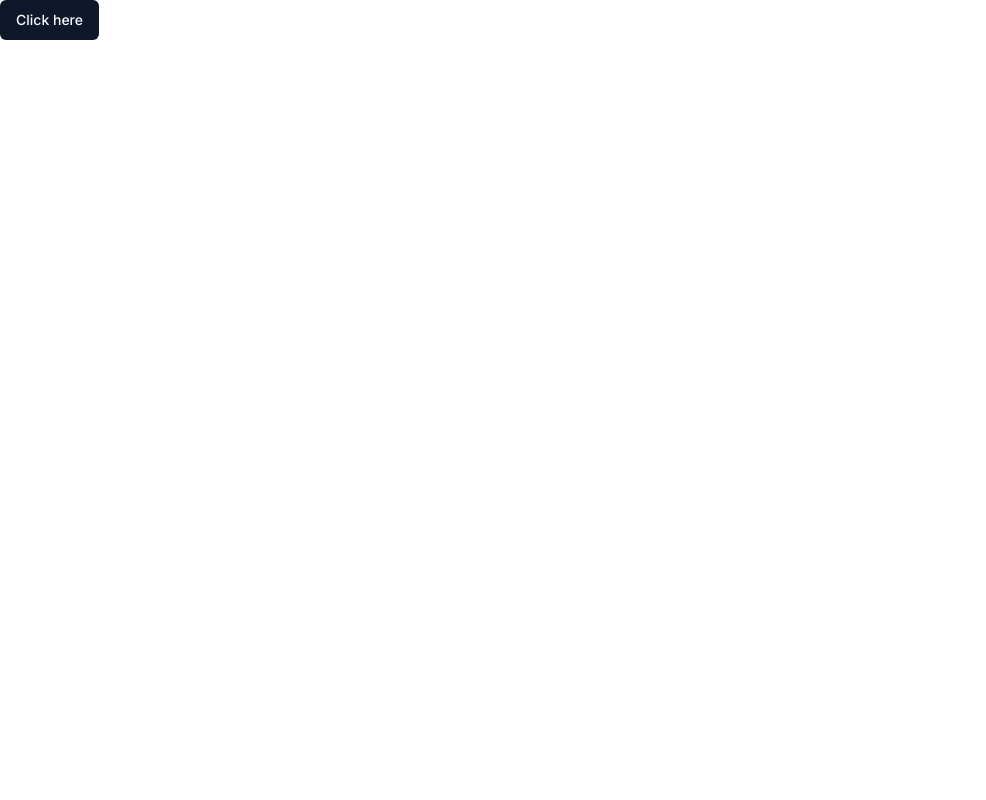
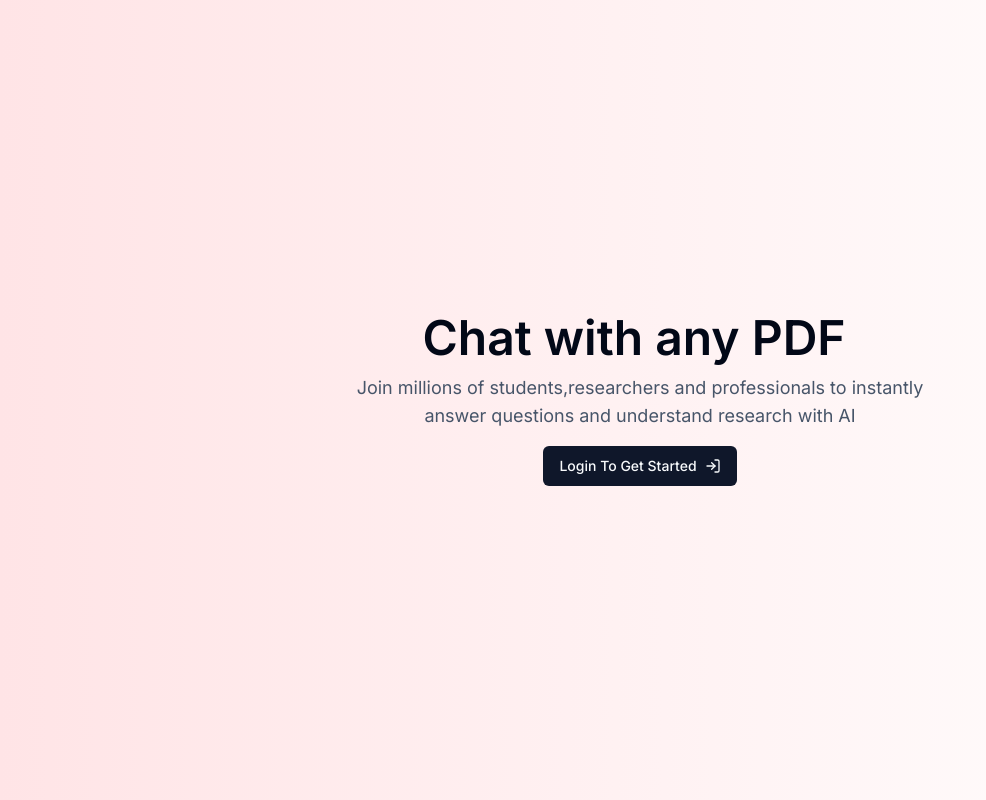
Before and after one commit to Abhinav-2004/chat-pdf-gpt, a Next.js app in the folder chatpdf/: page / in a window 1280 px wide. Shown: the whole page, without its empty margins (0-986 px from the left). Built offline with nearby package versions, Linux system fonts and the light colour scheme; no server answers.

Commit message:
Auth established

```diff
--- a/chatpdf/package.json
+++ b/chatpdf/package.json
@@ -9,6 +9,7 @@
     "lint": "next lint"
   },
   "dependencies": {
+    "@clerk/nextjs": "^4.29.12",
     "@radix-ui/react-slot": "^1.0.2",
     "class-variance-authority": "^0.7.0",
     "clsx": "^2.1.0",
--- a/chatpdf/src/app/layout.tsx
+++ b/chatpdf/src/app/layout.tsx
@@ -1,12 +1,12 @@
 import type { Metadata } from "next";
 import { Inter } from "next/font/google";
 import "./globals.css";
-
+import { ClerkProvider } from "@clerk/nextjs";
 const inter = Inter({ subsets: ["latin"] });
 
 export const metadata: Metadata = {
-  title: "Create Next App",
-  description: "Generated by create next app",
+  title: "ChatPDF",
+
 };
 
 export default function RootLayout({
@@ -15,8 +15,10 @@
   children: React.ReactNode;
 }>) {
   return (
+    <ClerkProvider>
     <html lang="en">
       <body className={inter.className}>{children}</body>
     </html>
+    </ClerkProvider>
   );
 }
--- a/chatpdf/src/app/page.tsx
+++ b/chatpdf/src/app/page.tsx
@@ -1,10 +1,37 @@
 import { Button } from '@/components/ui/button'
+import { UserButton, auth } from '@clerk/nextjs'
+import { LogIn } from 'lucide-react';
+import Link from 'next/link';
 import React from 'react'
 
-export default function page() {
+export default async function page() {
+  const {userId} = await auth();
+  const isAuth = !!userId;
   return (
-    <h1 className='text-red-500'>
-      <Button>Click here</Button>
-    </h1>
+    <div className='w-screen min-h-screen bg-gradient-to-r from-rose-100 to teal-100'>
+      <div className='absolute top-1/2 left-1/2 -translate-x-1/2 -translate-y-1/2'>
+        <div className="flex flex-col item-center text-center">
+          <div className="flex justify-center items-center">
+            <h1 className='mr-3 text-5xl font-semibold'>Chat with any PDF </h1>
+            <UserButton afterSignOutUrl='/'/>
+          </div>
+
+          <div className='flex justify-center items-center mt-2'>
+
+           {isAuth &&  <Button>Go to Chats</Button>}
+          </div>
+          <p className='max-w-xl mt-1 text-lg text-slate-600'>Join millions of students,researchers and professionals to instantly answer questions and understand research with AI</p>
+          <div className="w-full mt-4">
+          {isAuth ? (<h1>fileupload</h1>):
+          (<Link href="/sign-in">
+            <Button>Login To Get Started <LogIn className='w-4 h-4 ml-2'/></Button>
+
+          </Link>)
+          }
+        </div>
+        </div>
+
+      </div>
+    </div>
   )
 }
--- /dev/null
+++ b/chatpdf/src/app/sign-in/[[...sign-in]]/page.tsx
@@ -0,0 +1,7 @@
+import { SignIn } from "@clerk/nextjs";
+
+export default function Page() {
+  return <div className="absolute top-1/2 left-1/2 -translate-x-1/2 -translate-y-1/2">
+  <SignIn />
+</div>;
+}
--- /dev/null
+++ b/chatpdf/src/app/sign-up/[[...sign-up]]/page.tsx
@@ -0,0 +1,9 @@
+import { SignUp } from "@clerk/nextjs";
+
+export default function Page() {
+  return (
+    <div className="absolute top-1/2 left-1/2 -translate-x-1/2 -translate-y-1/2">
+      <SignUp />
+    </div>
+  );
+}
--- /dev/null
+++ b/chatpdf/src/middleware.ts
@@ -0,0 +1,11 @@
+//To decide which pages can be seen after auth and which cannot be seen before auth
+
+import { authMiddleware } from "@clerk/nextjs";
+
+export default authMiddleware({
+    publicRoutes:["/"]
+});
+
+export const config = {
+  matcher: ["/((?!.+.[w]+$|_next).*)", "/", "/(api|trpc)(.*)"],
+};
```
Also changed, not shown: 2 other files (tests, documents, lock files or other folders).
